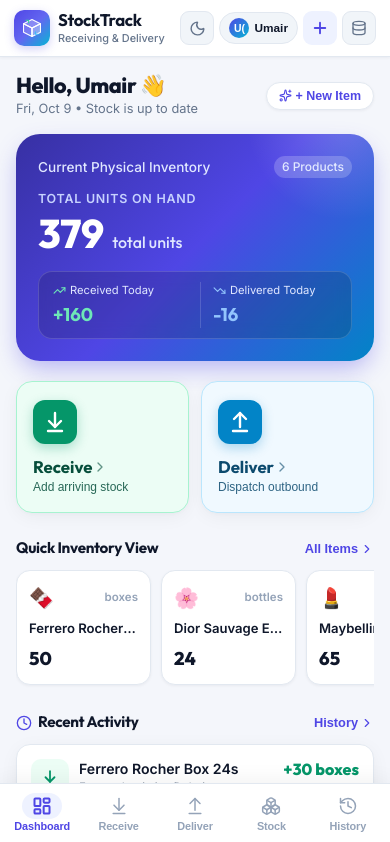
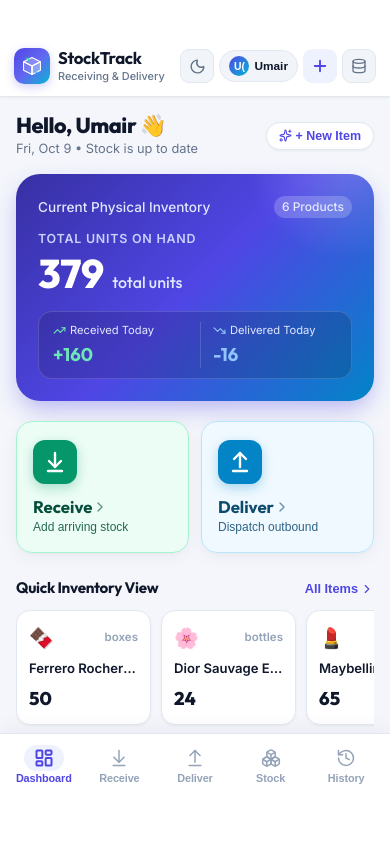
Before and after one commit to mharis676/UMAIR_APP2, a React (Vite) app: page / in a window 390 px wide. Shown: the top 842 px of the page. Built offline with nearby package versions, Linux system fonts and the light colour scheme.

Commit message:
fix(mobile): add status bar clock/battery and navigation button safe area insets

```diff
--- a/capacitor.config.json
+++ b/capacitor.config.json
@@ -1,5 +1,8 @@
 {
   "appId": "com.stockflow.app",
   "appName": "StockTrack",
-  "webDir": "dist"
+  "webDir": "dist",
+  "android": {
+    "adjustMarginsForEdgeToEdge": "auto"
+  }
 }
--- a/src/index.css
+++ b/src/index.css
@@ -121,12 +121,24 @@
     overflow: hidden;
     border: 1px solid var(--border-color);
   }
+  .app-header {
+    padding-top: 14px !important;
+    padding-bottom: 14px !important;
+  }
+  .bottom-nav {
+    border-bottom-left-radius: 28px;
+    border-bottom-right-radius: 28px;
+    padding-bottom: 12px !important;
+  }
+  .main-content {
+    padding-bottom: 95px !important;
+  }
 }
 
 /* Scroll area accounting for fixed top header and fixed bottom navigation */
 .main-content {
   flex: 1;
-  padding: 16px 16px 95px 16px;
+  padding: 16px 16px 145px 16px;
   overflow-y: auto;
   -webkit-overflow-scrolling: touch;
 }
@@ -137,7 +149,7 @@
   letter-spacing: -0.02em;
 }
 
-/* Header */
+/* Header with Mobile Status Bar Safe Area Clearance */
 .app-header {
   position: sticky;
   top: 0;
@@ -146,7 +158,11 @@
   backdrop-filter: blur(16px);
   -webkit-backdrop-filter: blur(16px);
   border-bottom: 1px solid var(--border-color);
-  padding: 10px 14px;
+  /* Clears phone's top clock, Wi-Fi, battery icons, and camera notch */
+  padding-top: max(48px, calc(env(safe-area-inset-top, 0px) + 14px));
+  padding-bottom: 12px;
+  padding-left: max(14px, env(safe-area-inset-left, 0px));
+  padding-right: max(14px, env(safe-area-inset-right, 0px));
   display: flex;
   align-items: center;
   justify-content: space-between;
@@ -234,7 +250,7 @@
   border-color: var(--primary);
 }
 
-/* Bottom Navigation Bar */
+/* Bottom Navigation Bar with Phone Navigation Button Clearance */
 .bottom-nav {
   position: fixed;
   bottom: 0;
@@ -249,8 +265,11 @@
   border-top: 1px solid var(--border-color);
   display: flex;
   justify-content: space-around;
-  padding: 6px 4px;
-  padding-bottom: max(8px, env(safe-area-inset-bottom));
+  padding-top: 8px;
+  padding-left: max(6px, env(safe-area-inset-left, 0px));
+  padding-right: max(6px, env(safe-area-inset-right, 0px));
+  /* Clears Android system navigation buttons (Back/Home/Recents) and iOS home indicator */
+  padding-bottom: max(56px, calc(env(safe-area-inset-bottom, 0px) + 16px));
   box-shadow: 0 -4px 20px rgba(0, 0, 0, 0.05);
 }
 
@@ -873,7 +892,7 @@
 /* Toast Notifications */
 .toast-container {
   position: fixed;
-  top: 75px;
+  top: calc(max(48px, calc(env(safe-area-inset-top, 0px) + 14px)) + 54px);
   left: 50%;
   transform: translateX(-50%);
   width: calc(100% - 32px);
@@ -940,7 +959,7 @@
 /* Extra responsiveness for narrow phone screens (<= 380px) */
 @media (max-width: 380px) {
   .main-content {
-    padding: 12px 10px 90px 10px;
+    padding: 12px 10px 145px 10px;
   }
   .card {
     padding: 14px 12px;
```
